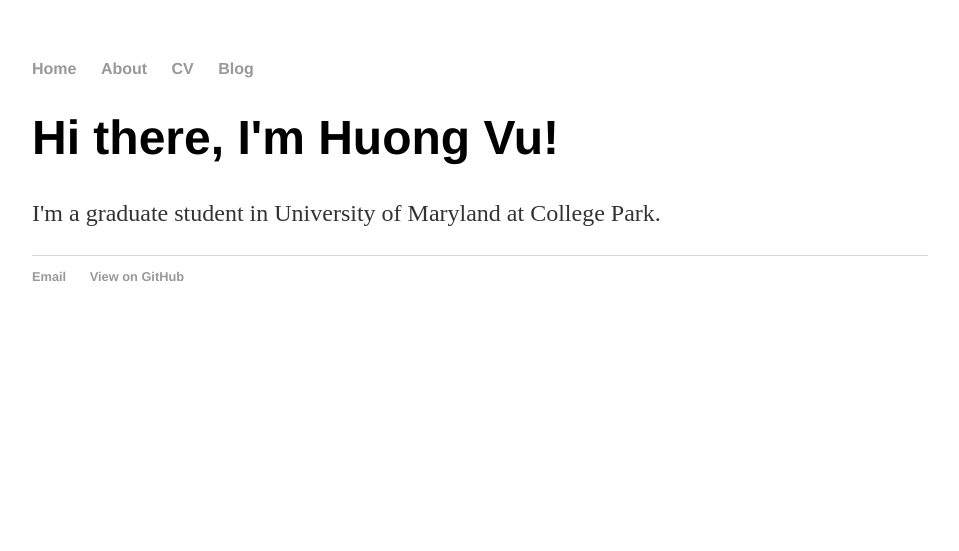
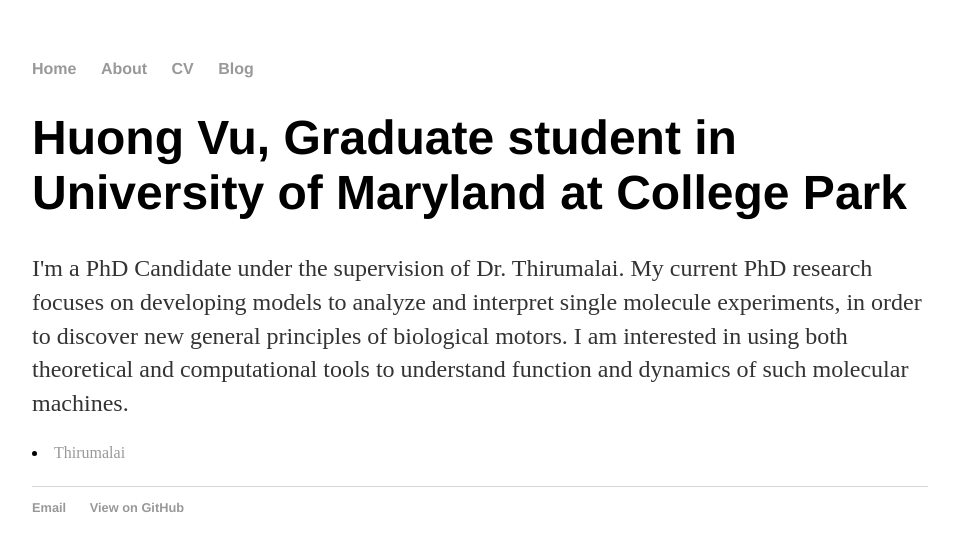
Before and after one commit to huongtvu/meoy9.github.io, a Jekyll site: the page built from index.html, in a window 1280 px wide. Shown: the top 551 px of the page, without its empty margins (160-1119 px from the left). Built offline with Jekyll 4.4.1, drawn with Linux system fonts in a browser that asks for light colours.

Commit message:
Update index.html
testing

```diff
--- a/index.html
+++ b/index.html
@@ -3,7 +3,9 @@
 title: Huong Vu, Graduate Student in University of Maryland at College Park
 ---
 <div class="blurb">
-	<h1>Hi there, I'm Huong Vu!</h1>
-	<p> I'm a graduate student in University of Maryland at College Park. </p>
+	<h1>Huong Vu, Graduate student in University of Maryland at College Park </h1>
+	<p> I'm a PhD Candidate under the supervision of Dr. Thirumalai. My current PhD research focuses on developing models to analyze and interpret single molecule experiments, in order to discover new general principles of biological motors. I am interested in using both theoretical and computational tools to understand function and dynamics of such molecular machines.
+<li><a href="https://sites.cns.utexas.edu/thirumalai">Thirumalai</a></li>
+</p>
 	<!--<p>I'm best known as the horrible cop from <em>A Touch of Evil</em> Don't trust me. <a href="/about">Read more about my life...</a></p>-->
 </div><!-- /.blurb -->
```
